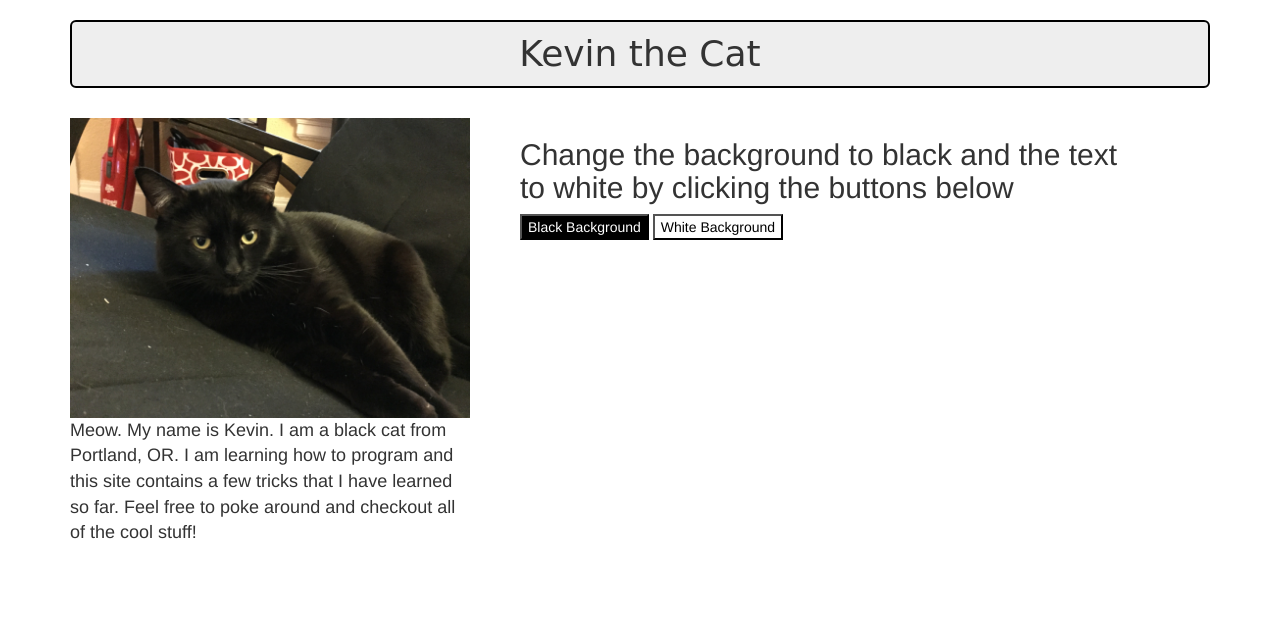
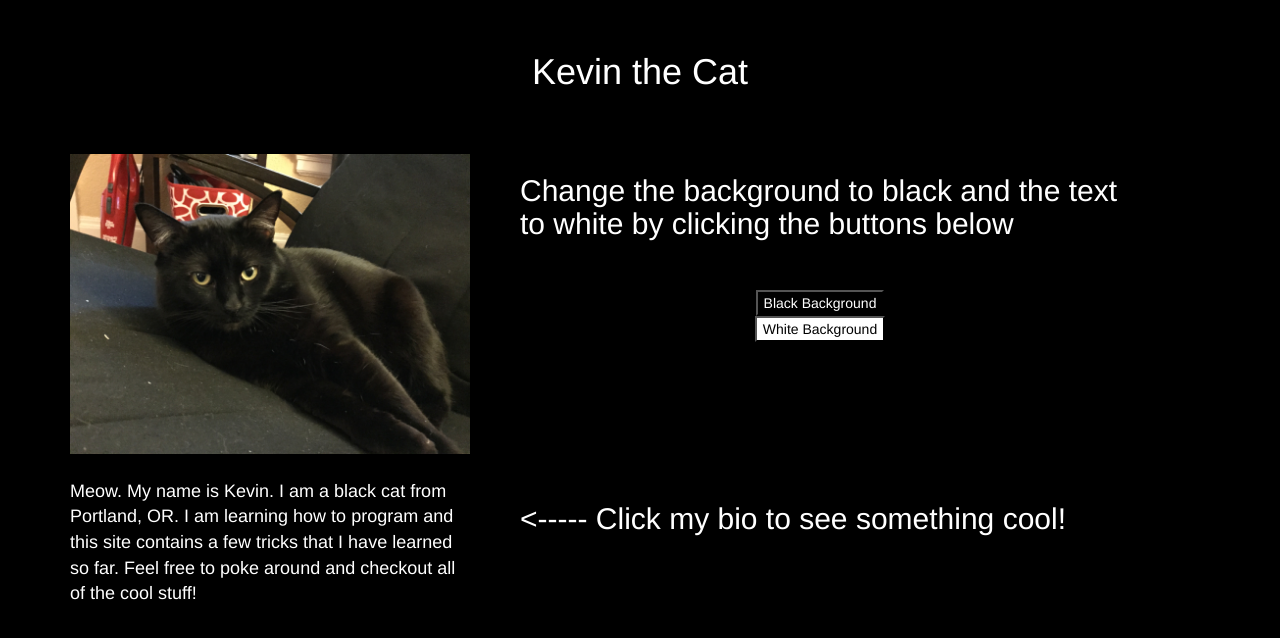
Before and after one commit to ScottMcintire90/kevin-the-cat-intro, a plain HTML site: page index.html in a window 1280 px wide. Both pictures are taken after a click on the button "Black Background". Drawn offline with Linux system fonts and the light colour scheme.

Commit message:
added margin spacing and more text and classes to the bio

```diff
--- a/css/styles.css
+++ b/css/styles.css
@@ -11,3 +11,28 @@
   margin-left: 25px;
   margin-right: 25px;
 }
+
+.black-background {
+  background-color: black;
+  color: white;
+}
+
+.white-background {
+  background-color: white;
+  color: black;
+}
+
+.header {
+  border: 2px solid black;
+  text-align: center;
+  padding-top: 30px;
+  padding-bottom: 30px;
+  margin-bottom: 30px;
+}
+.arrow {
+  margin-top: 160px;
+}
+
+.bio {
+  margin-top: 25px;
+}
--- a/index.html
+++ b/index.html
@@ -10,15 +10,18 @@
   </head>
   <body>
     <div class="container">
-      <h1 class="jumbotron">Kevin the Cat</h1>
+      <h1 class="header">Kevin the Cat</h1>
       <div class="column1">
         <img src="img/kevin.jpg" alt="A picture of a black cat" style="width:100%;height:100%">
-        <p>Meow. My name is Kevin. I am a black cat from Portland, OR. I am learning how to program and this site contains a few tricks that I have learned so far. Feel free to poke around and checkout all of the cool stuff!</p>
+        <p class="bio">Meow. My name is Kevin. I am a black cat from Portland, OR. I am learning how to program and this site contains a few tricks that I have learned so far. Feel free to poke around and checkout all of the cool stuff!</p>
       </div>
       <div class="column2">
         <h2>Change the background to black and the text to white by clicking the buttons below</h3>
-        <button style="background-color:black;color:white" id="black">Black Background</button>
-        <button style="background-color:white;color:black" id="white">White Background</button>
+          <br>
+          </br>
+        <center><button style="background-color:black;color:white" id="black">Black Background</button></center>
+        <center><button style="background-color:white;color:black" id="white">White Background</button></center>
+        <h2 class="arrow"> <----- Click my bio to see something cool!</h2>
       </div>
     </div>
   </body>
--- a/js/scripts.js
+++ b/js/scripts.js
@@ -0,0 +1,10 @@
+$(document).ready(function()  {
+  $("button#black").click(function() {
+    $("body").removeClass();
+    $("body").addClass("black-background");
+  });
+  $("button#white").click(function() {
+    $("body").removeClass();
+    $("body").addClass("white-background");
+  });
+});
```
